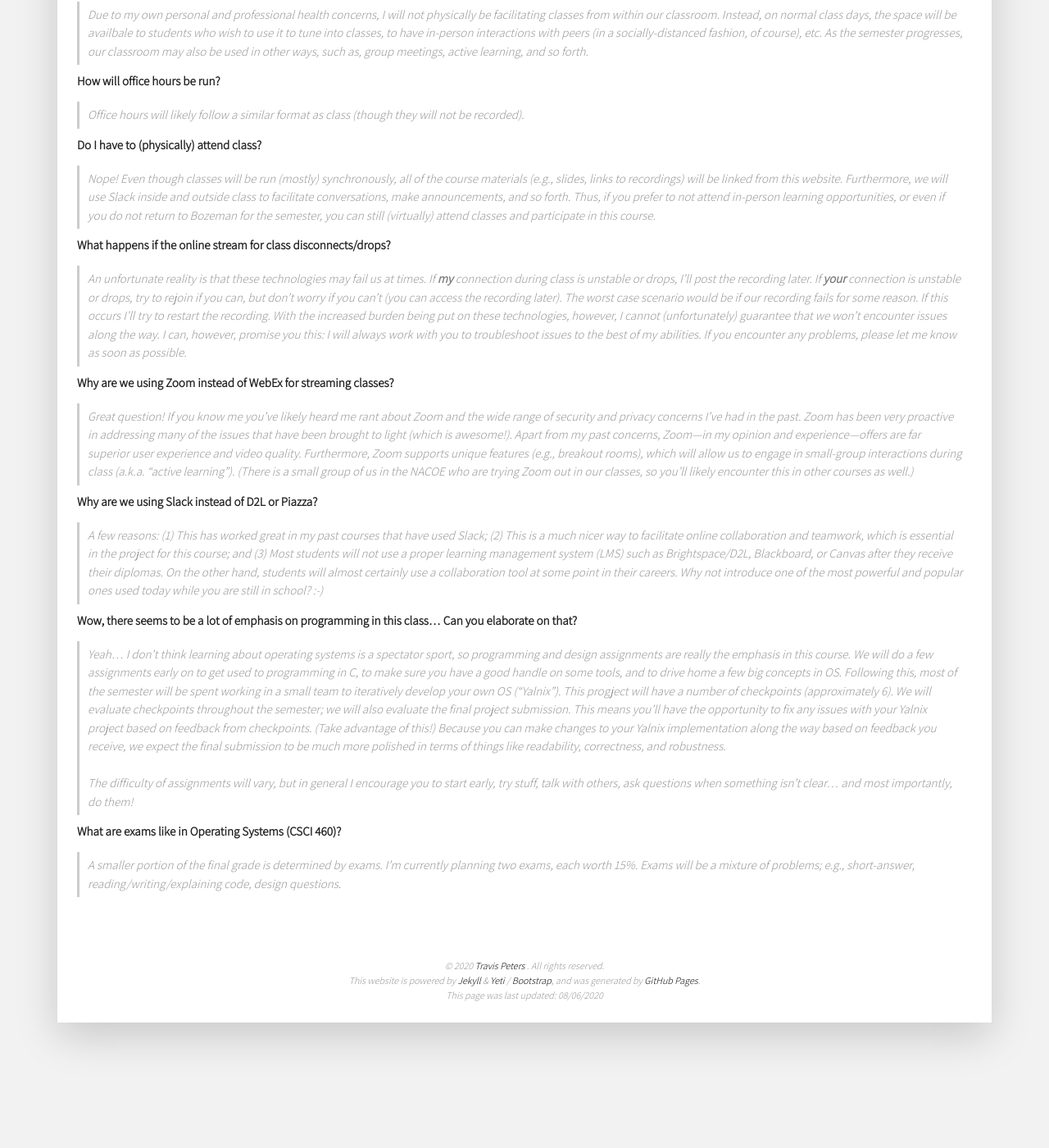
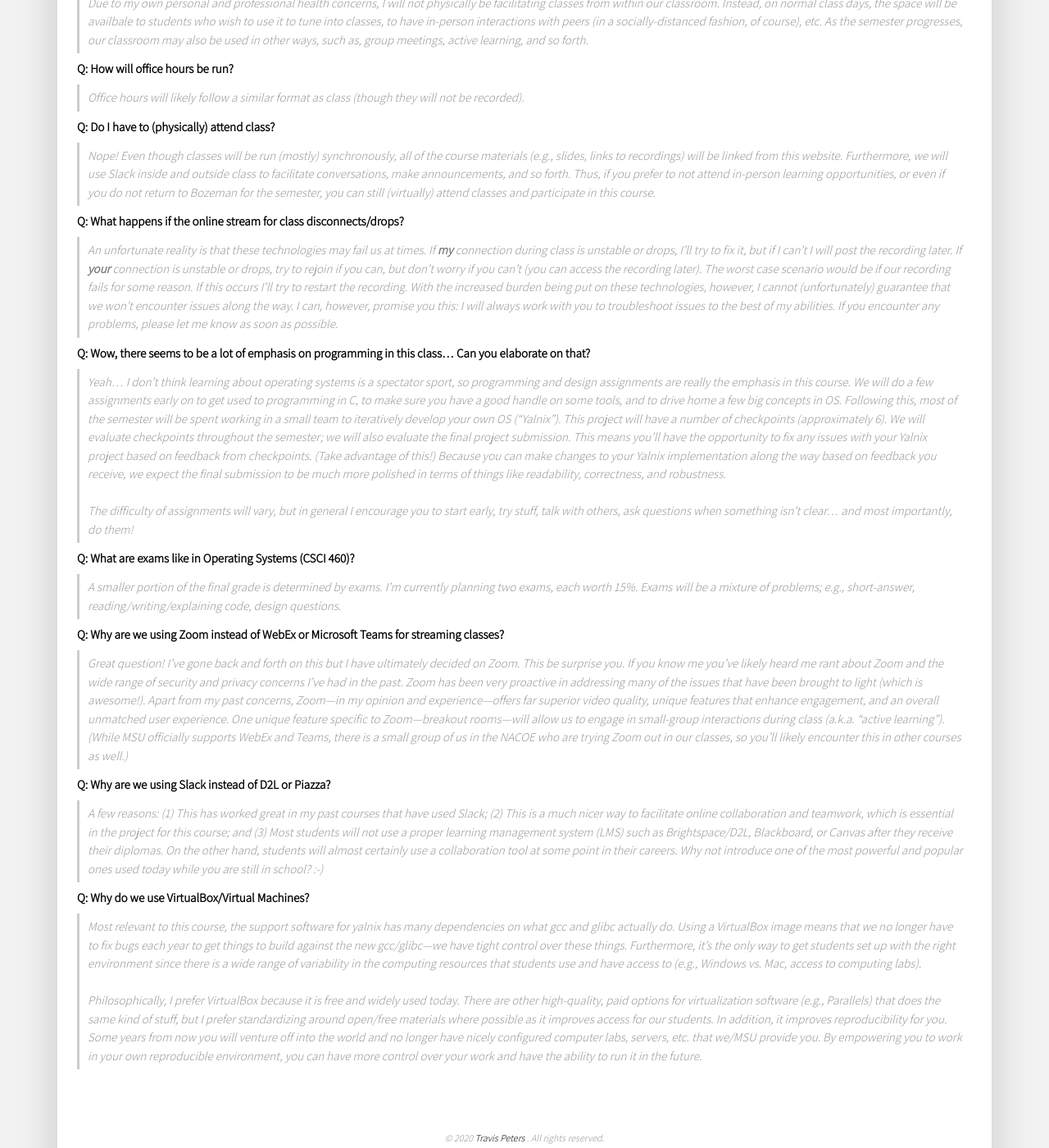
Before and after one commit to traviswpeters/cs460-2020-fall, a Jekyll site: the page built from index.md, in a window 1280 px wide and 1400 px high, scrolled down 3778 px. Shown: the whole window at 82% size. Built offline with Jekyll 4.4.1, drawn with Linux system fonts in a browser that asks for light colours; nearby versions of some CDN libraries; some web fonts are replaced; some of the changed text lies outside the part shown.

Commit message:
hide yalnix while we work out some kinks; capture version info; change FAQs to h6 subsections to make them linkable

```diff
--- a/_data/settings.yml
+++ b/_data/settings.yml
@@ -51,7 +51,7 @@
 - {name: 'Schedule', url: '#schedule'}
 # - {name: 'Labs', url: 'labs'}
 - {name: 'Resources', url: 'resources'}
-- {name: 'Yalnix', url: 'yalnix'}
+# - {name: 'Yalnix', url: 'yalnix'}
 # - {name: 'Exams', url: '#exams'}
 - {name: '<span class="text-success">COVID-19 Info</span>', url: 'covid19'}
 - {name: 'FAQs', url: '#faqs'}
--- a/index.md
+++ b/index.md
@@ -349,12 +349,12 @@
 
 This is a collection of general FAQs related to our course. I will update this section as other questions arise.
 
-**What should I know about COVID-19 as it relates to this course?**
+###### Q: What should I know about COVID-19 as it relates to this course?
 > Please review our page dedicated to information about [COVID-19 and our course]({{ site.baseurl }}/covid19).
 > To align with MSU, this course has [adapted some of the syllabus language prepared by the Center for Faculty Excellence regarding COVID-19](http://www.montana.edu/facultyexcellence/teaching/resources/SyllabusLanguage.html).
 > Specifically, we clarify some of the expecations for our class around wearing masks, health-related absences, and mask-related accomodations.
 
-**How will classes be run?**
+###### Q: How will classes be run?
 > Our course is currently projected to meet in a hybrid/blended format, which gives us a lot of flexibility.
 > My current plan is to live-stream our classes using Zoom.
 > I will also record classes using TechSmith/Camtasia and upload the recordings as soon as possible following the class session.
@@ -368,17 +368,17 @@
 > Instead, on normal class days, the space will be availbale to students who wish to use it to tune into classes, to have in-person interactions with peers (in a socially-distanced fashion, of course), etc.
 > As the semester progresses, our classroom may also be used in other ways, such as, group meetings, active learning, and so forth.
 
-**How will office hours be run?**
+###### Q: How will office hours be run?
 > Office hours will likely follow a similar format  as class (though they will not be recorded).
 
-**Do I have to (physically) attend class?**
+###### Q: Do I have to (physically) attend class?
 > Nope! Even though classes will be run (mostly) synchronously, all of the course materials (e.g., slides, links to recordings) will be linked from this website.
 > Furthermore, we will use Slack inside and outside class to facilitate conversations, make announcements, and so forth.
 >  Thus, if you prefer to not attend in-person learning opportunities, or even if you do not return to Bozeman for the semester, you can still (virtually) attend classes and participate in this course.
 
-**What happens if the online stream for class disconnects/drops?**
+###### Q: What happens if the online stream for class disconnects/drops?
 > An unfortunate reality is that these technologies may fail us at times.
-> If **my** connection during class is unstable or drops, I'll post the recording later.
+> If **my** connection during class is unstable or drops, I'll try to fix it, but if I can't I will post the recording later.
 > If **your** connection is unstable or drops, try to rejoin if you can, but don't worry if you can't (you can access the recording later).
 > The worst case scenario would be if our recording fails for some reason.
 > If this occurs I'll try to restart the recording.
@@ -386,15 +386,31 @@
 > I can, however, promise you this: I will always work with you to troubleshoot issues to the best of my abilities.
 > If you encounter any problems, please let me know as soon as possible.
 
-**Why are we using Zoom instead of WebEx for streaming classes?**
-> Great question!
-> If you know me you've likely heard me rant about Zoom and the wide range of security and privacy concerns I've had in the past.
+###### Q: Wow, there seems to be a lot of emphasis on programming in this class... Can you elaborate on that?
+> Yeah... I don't think learning about operating systems is a spectator sport, so programming and design assignments are really the emphasis in this course.
+> We will do a few assignments early on to get used to programming in C, to make sure you have a good handle on some tools, and to drive home a few big concepts in OS.
+> Following this, most of the semester will be spent working in a small team to iteratively develop your own OS ("Yalnix").
+> This project will have a number of checkpoints (approximately 6).
+> We will evaluate checkpoints throughout the semester; we will also evaluate the final project submission.
+> This means you'll have the opportunity to fix any issues with your Yalnix project based on feedback from checkpoints. (Take advantage of this!)
+> Because you can make changes to your Yalnix implementation along the way based on feedback you receive,
+> we expect the final submission to be much more polished in terms of things like readability, correctness, and robustness.
+> <br/><br/>The difficulty of assignments will vary, but in general I encourage you to start early, try stuff, talk with others, ask questions when something isn't clear... and most importantly, do them!
+
+###### Q: What are exams like in Operating Systems (CSCI 460)?
+> A smaller portion of the final grade is determined by exams.
+I'm currently planning two exams, each worth 15%.
+Exams will be a mixture of problems; e.g., short-answer, reading/writing/explaining code, design questions.
+
+###### Q: Why are we using Zoom instead of WebEx or Microsoft Teams for streaming classes?
+> Great question! I've gone back and forth on this but I have ultimately decided on Zoom.
+> This be surprise you. If you know me you've likely heard me rant about Zoom and the wide range of security and privacy concerns I've had in the past.
 > Zoom has been very proactive in addressing many of the issues that have been brought to light (which is awesome!).
-> Apart from my past concerns, Zoom---in my opinion and experience---offers are far superior user experience and video quality.
-> Furthermore, Zoom supports unique features (e.g., breakout rooms), which will allow us to engage in small-group interactions during class (a.k.a. "active learning").
-> (There is a small group of us in the NACOE who are trying Zoom out in our classes, so you'll likely encounter this in other courses as well.)
+> Apart from my past concerns, Zoom---in my opinion and experience---offers far superior video quality, unique features that enhance engagement, and an overall unmatched user experience.
+> One unique feature specific to Zoom---breakout rooms---will allow us to engage in small-group interactions during class (a.k.a. "active learning").
+> (While MSU officially supports WebEx and Teams, there is a small group of us in the NACOE who are trying Zoom out in our classes, so you'll likely encounter this in other courses as well.)
 
-**Why are we using Slack instead of D2L or Piazza?**
+###### Q: Why are we using Slack instead of D2L or Piazza?
 > A few reasons:
 > (1) This has worked great in my past courses that have used Slack;
 > (2) This is a much nicer way to facilitate online collaboration and teamwork, which is essential in the project for this course; and
@@ -402,18 +418,14 @@
 > On the other hand, students will almost certainly use a collaboration tool at some point in their careers.
 > Why not introduce one of the most powerful and popular ones used today while you are still in school? :-)
 
-**Wow, there seems to be a lot of emphasis on programming in this class... Can you elaborate on that?**
-> Yeah... I don't think learning about operating systems is a spectator sport, so programming and design assignments are really the emphasis in this course.
-> We will do a few assignments early on to get used to programming in C, to make sure you have a good handle on some tools, and to drive home a few big concepts in OS.
-> Following this, most of the semester will be spent working in a small team to iteratively develop your own OS ("Yalnix").
-> This progject will have a number of checkpoints (approximately 6).
-> We will evaluate checkpoints throughout the semester; we will also evaluate the final project submission.
-> This means you'll have the opportunity to fix any issues with your Yalnix project based on feedback from checkpoints. (Take advantage of this!)
-> Because you can make changes to your Yalnix implementation along the way based on feedback you receive,
-> we expect the final submission to be much more polished in terms of things like readability, correctness, and robustness.
-> <br/><br/>The difficulty of assignments will vary, but in general I encourage you to start early, try stuff, talk with others, ask questions when something isn't clear... and most importantly, do them!
-
-**What are exams like in Operating Systems (CSCI 460)?**
-> A smaller portion of the final grade is determined by exams.
-I'm currently planning two exams, each worth 15%.
-Exams will be a mixture of problems; e.g., short-answer, reading/writing/explaining code, design questions.
+###### Q: Why do we use VirtualBox/Virtual Machines?
+> Most relevant to this course, the support software for yalnix has many dependencies on what gcc and glibc actually do.
+> Using a VirtualBox image means that we no longer have to fix bugs each year to get things to build against the new gcc/glibc---we have tight control over these things.
+> Furthermore, it's the only way to get students set up with the right environment since there is a wide range of variability in the computing resources that students use and have access to (e.g., Windows vs. Mac, access to computing labs).
+> <br/><br/>
+> Philosophically, I prefer VirtualBox because it is free and widely used today.
+> There are other high-quality, paid options for virtualization software (e.g., Parallels) that does the same kind of stuff,
+> but I prefer standardizing around open/free materials where possible as it improves access for our students.
+> In addition, it improves reproducibility for you.
+> Some years from now you will venture off into the world and no longer have nicely configured computer labs, servers, etc. that we/MSU provide you.
+> By empowering you to work in your own reproducible environment, you can have more control over your work and have the ability to run it in the future.
```
Also changed, not shown: yalnix/index.md (+32 -0 lines).
